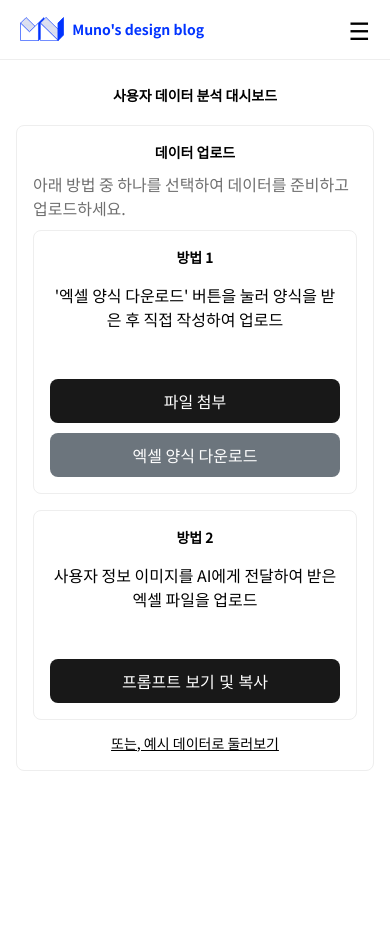
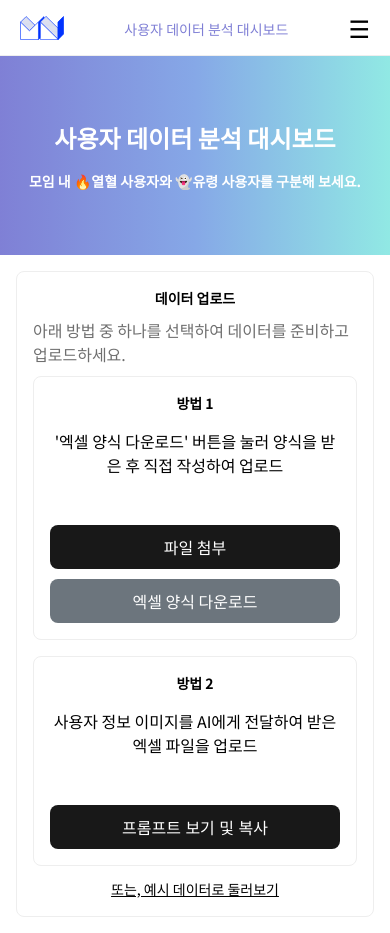
Before and after one commit to Moonhokyun/muno-design-blog, a Vue app: page /dashboard in a window 390 px wide. Before the commit the page ends 844 px from the top, so only its background shows below. Built offline with nearby package versions, Linux system fonts and the light colour scheme.

Commit message:
header-and-banner (#11)

```diff
--- a/index.html
+++ b/index.html
@@ -20,10 +20,7 @@
       content="디자인 작업을 하며 얻은 인사이트, 취미, 포트폴리오를 공유하는 공간입니다."
     />
     <meta property="og:image" content="/assets/img/open-graph.png" />
-    <meta
-      property="og:url"
-      content="https://muno-design-blog-moonhokyuns-projects.vercel.app/"
-    />
+    <meta property="og:url" content="https://muno-design-blog.vercel.app/" />
     <meta property="og:type" content="website" />
     <meta name="twitter:card" content="summary_large_image" />
     <meta name="twitter:title" content="토이 프로젝트" />
--- a/src/components/DataUploadContainer.vue
+++ b/src/components/DataUploadContainer.vue
@@ -177,8 +177,7 @@ function loadDummy() {
 .dummy-data-link:hover {
   color: var(--primary-color);
 }
-/* 뷰포트 너비가 650px 이하일 때 적용될 스타일 */
-@media (max-width: 650px) {
+@media (max-width: 768px) {
   .method-box {
     min-width: 0;
     max-width: 100%;
--- a/src/components/Header.vue
+++ b/src/components/Header.vue
@@ -3,24 +3,25 @@
     <div v-if="isMenuOpen" class="menu-backdrop" @click="closeMenu"></div>
 
     <div class="header-content">
-      <router-link to="/" class="logo" @click="goHomeAndReset">
+      <div class="desktop-nav">
+        <nav class="main-nav">
+          <router-link to="/">Home</router-link>
+          <router-link to="/about">About</router-link>
+          <router-link to="/contact">Contact</router-link>
+        </nav>
+      </div>
+      <router-link to="/" class="logo-area" @click="goHomeAndReset">
         <img
           src="/assets/img/portfolio_web_logo_blue.svg"
           alt="logo"
           class="logo-image"
         />
-        <h1>Muno's design blog</h1>
+        <h1 class="desktop-title">Muno design blog</h1>
       </router-link>
-      <div class="desktop-menu">
-        <nav>
-          <router-link to="/">Home</router-link>
-          <router-link to="/about">About</router-link>
-          <router-link to="/contact">Contact</router-link>
-        </nav>
-        <span class="project-title">Toy project</span>
-        <router-link to="/dashboard" class="dashboard-link"
-          >사용자 데이터 분석 대시보드</router-link
-        >
+      <div>
+        <router-link to="/dashboard" class="dashboard-link">
+          사용자 데이터 분석 대시보드
+        </router-link>
       </div>
 
       <div class="hamburger-button" @click="toggleMenu">
@@ -35,9 +36,6 @@
         <router-link to="/about" @click="closeMenu">About</router-link>
         <router-link to="/contact" @click="closeMenu">Contact</router-link>
       </nav>
-      <router-link to="/dashboard" class="dashboard-link" @click="closeMenu">
-        사용자 데이터 분석 대시보드
-      </router-link>
     </div>
   </header>
 </template>
@@ -45,7 +43,6 @@
 <script setup>
 import { ref, watch } from "vue";
 import { useRoute } from "vue-router";
-// 1단계에서 만든 viewState를 불러옵니다.
 import { viewState } from "../store/viewState";
 
 const isMenuOpen = ref(false);
@@ -59,15 +56,11 @@ const closeMenu = () => {
   isMenuOpen.value = false;
 };
 
-// 로고를 클릭했을 때 실행할 새로운 함수
 const goHomeAndReset = () => {
-  // 메뉴를 닫고,
   closeMenu();
-  // HomeView의 상태를 초기화하는 함수를 호출합니다.
   viewState.resetHomeView();
 };
 
-// 라우트(페이지)가 변경될 때마다 메뉴를 닫도록 수정
 watch(
   () => route.path,
   () => {
@@ -82,8 +75,8 @@ watch(
   padding: 10px 20px;
   border-bottom: 1px solid #eee;
   box-sizing: border-box;
-  position: relative; /* 자식 absolute 요소의 기준점 */
-  z-index: 999; /* dim 배경보다 위에 있도록 z-index 조정 */
+  position: relative;
+  z-index: 999;
 }
 
 .header-content {
@@ -93,7 +86,7 @@ watch(
   width: 100%;
 }
 
-.logo {
+.logo-area {
   display: flex;
   align-items: center;
   font-size: 24px;
@@ -101,27 +94,31 @@ watch(
   position: relative;
   overflow: hidden;
   gap: 8px;
-  h1 {
-    color: #0033ff;
 }
+
+.logo-area .desktop-title {
+  display: none;
+}
+
 .logo-image {
   display: block;
   height: 24px;
 }
-}
 
-/* --- 데스크탑 메뉴 --- */
-.desktop-menu {
+/* --- 데스크탑 메뉴 (Home, About, Contact + Toy project) --- */
+.desktop-nav {
   display: flex;
   align-items: center;
   gap: 10px;
 }
-.desktop-menu nav {
+
+.desktop-nav .main-nav {
   display: flex;
   align-items: baseline;
   gap: 10px;
 }
-.desktop-menu a {
+
+.desktop-nav a {
   text-decoration: none;
   font-weight: 500;
   font-size: var(--font-size-default);
@@ -129,40 +126,50 @@ watch(
   padding: 8px 12px;
   border-radius: 8px;
 }
-.desktop-menu a:hover {
+
+.desktop-nav a:hover {
   background-color: #eee;
   color: #000;
   transition: background-color 0.3s, color 0.3s;
 }
-.desktop-menu nav a.router-link-exact-active {
+
+.desktop-nav .main-nav a.router-link-exact-active {
   color: var(--color-primary);
   background-color: #eee;
 }
-.project-title {
-  color: var(--color-primary);
+
+/* --- 대시보드 링크 (항상 헤더에 유지) --- */
+.dashboard-link {
+  color: #7f7fd5;
+  text-decoration: none;
+  font-weight: 500;
   font-size: var(--font-size-default);
+  transition: color 0.3s;
+  padding: 8px 12px;
+  border-radius: 8px;
+}
+
+.dashboard-link:hover {
+  background: linear-gradient(90deg, #7f7fd5 0%, #86a8e7 50%, #91eae4 100%);
+  color: #fff;
+  transition: background-color 0.3s, color 0.3s;
 }
 
 /* --- 모달 및 드롭다운 메뉴 스타일 --- */
 
 .dropdown-menu {
-  /* 헤더 바로 아래에 붙도록 position: absolute 사용 */
   position: absolute;
-  top: 100%; /* 헤더 높이만큼 아래에 위치 */
+  top: 100%;
   left: 0;
   width: 100%;
   background-color: #fff;
   padding: var(--size-default);
   box-sizing: border-box;
   box-shadow: 0 4px 6px var(--shadow-color);
-
   display: flex;
   flex-direction: column;
   gap: 10px;
-
-  z-index: 999; /* dim 배경 위에 오도록 z-index 추가 */
-
-  /* 애니메이션을 위한 초기 상태 */
+  z-index: 999;
   visibility: hidden;
   opacity: 0;
   transform: translateY(-10px);
@@ -170,40 +177,34 @@ watch(
 }
 
 .dropdown-menu.open {
-  /* 메뉴가 열렸을 때의 상태 */
   visibility: visible;
   opacity: 1;
   transform: translateY(0);
   background-color: #fff;
   padding: 1rem;
-  a {
+}
+
+.dropdown-menu nav {
+  display: flex;
+  flex-direction: column;
+  gap: 10px;
+}
+
+.dropdown-menu a {
   display: flex;
   padding: 4px 8px;
   min-height: 40px;
   align-items: center;
   border-radius: 8px;
+  text-decoration: none;
+  font-weight: 500;
+  font-size: var(--font-size-default);
 }
-  a:hover {
+
+.dropdown-menu a:hover {
   background-color: #eee;
   color: var(--color-primary);
   transition: 0.3s;
-  }
-}
-
-.dropdown-menu a {
-  text-decoration: none;
-  font-weight: 500;
-  font-size: var(--font-size-default);
-  padding: var(--size-default) 0;
-}
-.dropdown-menu a:hover {
-  color: var(--color-primary);
-  transition: color 0.3s;
-}
-.dropdown-menu nav {
-  display: flex;
-  flex-direction: column;
-  gap: 10px;
 }
 
 /* --- 반응형 처리 --- */
@@ -213,15 +214,23 @@ watch(
   font-size: 24px;
   cursor: pointer;
   user-select: none;
-  z-index: 1003; /* 버튼이 항상 위에 있도록 */
+  z-index: 1003;
 }
 
 @media (max-width: 768px) {
-  .desktop-menu {
-    display: none;
+  /* 모바일에서만 적용 */
+  .desktop-title,
+  .desktop-nav {
+    display: none; /* 데스크탑 전용 요소 숨기기 */
   }
+
   .hamburger-button {
-    display: block;
+    display: block; /* 햄버거 버튼 표시 */
+  }
+
+  .header-content {
+    /* 모바일에서는 로고, 대시보드 링크, 햄버거 버튼만 flex로 정렬 */
+    justify-content: space-between;
   }
 }
 </style>
--- a/src/views/DashboardView.vue
+++ b/src/views/DashboardView.vue
@@ -1,3 +1,33 @@
+<template>
+  <div id="dashboard-app">
+    <header class="dashboard-header">
+      <h1 class="dashboard-title">사용자 데이터 분석 대시보드</h1>
+      <p class="dashboard-description">
+        모임 내 🔥열혈 사용자와 👻유령 사용자를 구분해 보세요.
+      </p>
+    </header>
+
+    <DataUploadContainer
+      @file-uploaded="handleFileUpload"
+      @load-dummy-data="loadDummyData"
+    />
+
+    <main
+      v-if="users.length > 0"
+      id="dashboard-content"
+      class="main-content-area"
+    >
+      <ChartContainer :users="users" />
+      <TableContainer
+        :users="users"
+        :selectedUser="selectedUser"
+        @select-user="selectUser"
+      />
+      <UserDetailContainer :selectedUser="selectedUser" />
+      <ExportContainer :users="users" />
+    </main>
+  </div>
+</template>
 <script setup>
 import { ref } from "vue";
 import * as XLSX from "xlsx";
@@ -113,34 +143,6 @@ function formatDate(date) {
 }
 </script>
 
-<template>
-  <div id="dashboard-app">
-    <header>
-      <h1>사용자 데이터 분석 대시보드</h1>
-    </header>
-
-    <DataUploadContainer
-      @file-uploaded="handleFileUpload"
-      @load-dummy-data="loadDummyData"
-    />
-
-    <main
-      v-if="users.length > 0"
-      id="dashboard-content"
-      class="main-content-area"
-    >
-      <ChartContainer :users="users" />
-      <TableContainer
-        :users="users"
-        :selectedUser="selectedUser"
-        @select-user="selectUser"
-      />
-      <UserDetailContainer :selectedUser="selectedUser" />
-      <ExportContainer :users="users" />
-    </main>
-  </div>
-</template>
-
 <style scoped>
 /* 이 컴포넌트만을 위한 스타일 */
 #dashboard-app {
@@ -148,7 +150,65 @@ function formatDate(date) {
   display: flex;
   flex-direction: column;
   align-items: center;
-  gap: 10px;
+  gap: 1rem;
   margin: 1rem;
+  margin-top: 240px;
+  .dashboard-header {
+    display: flex;
+    flex-direction: column;
+    align-items: center;
+    gap: 1rem;
+    padding: 4rem 0;
+    width: 100%;
+    background: linear-gradient(90deg, #7f7fd5 0%, #86a8e7 50%, #91eae4 100%);
+    position: absolute;
+    top: 57px;
+    .dashboard-title {
+      font-size: 2.4rem;
+      color: #ffffff;
+      margin: 0;
+    }
+    .dashboard-description {
+      font-size: 1rem;
+      font-weight: bold;
+      color: #ffffff;
+      margin: 0;
+    }
+  }
+}
+
+@media (max-width: 768px) {
+  #dashboard-app {
+    margin-top: 230px;
+    .dashboard-header {
+      .dashboard-title {
+        font-size: 2rem;
+        color: #ffffff;
+        margin: 0;
+      }
+      .dashboard-description {
+        font-size: 1rem;
+        font-weight: bold;
+        color: #ffffff;
+        margin: 0;
+      }
+    }
+  }
+}
+@media (max-width: 480px) {
+  #dashboard-app {
+    margin-top: 0;
+    .dashboard-header {
+      position: unset;
+      padding: 64px 20px;
+      .dashboard-title {
+        font-size: 24px;
+      }
+      .dashboard-description {
+        font-size: 14px;
+        text-align: center;
+      }
+    }
+  }
 }
 </style>
```
Also changed, not shown: 1 other file (tests, documents, lock files or other folders). Lines whose indentation alone changed are shown as unchanged.
